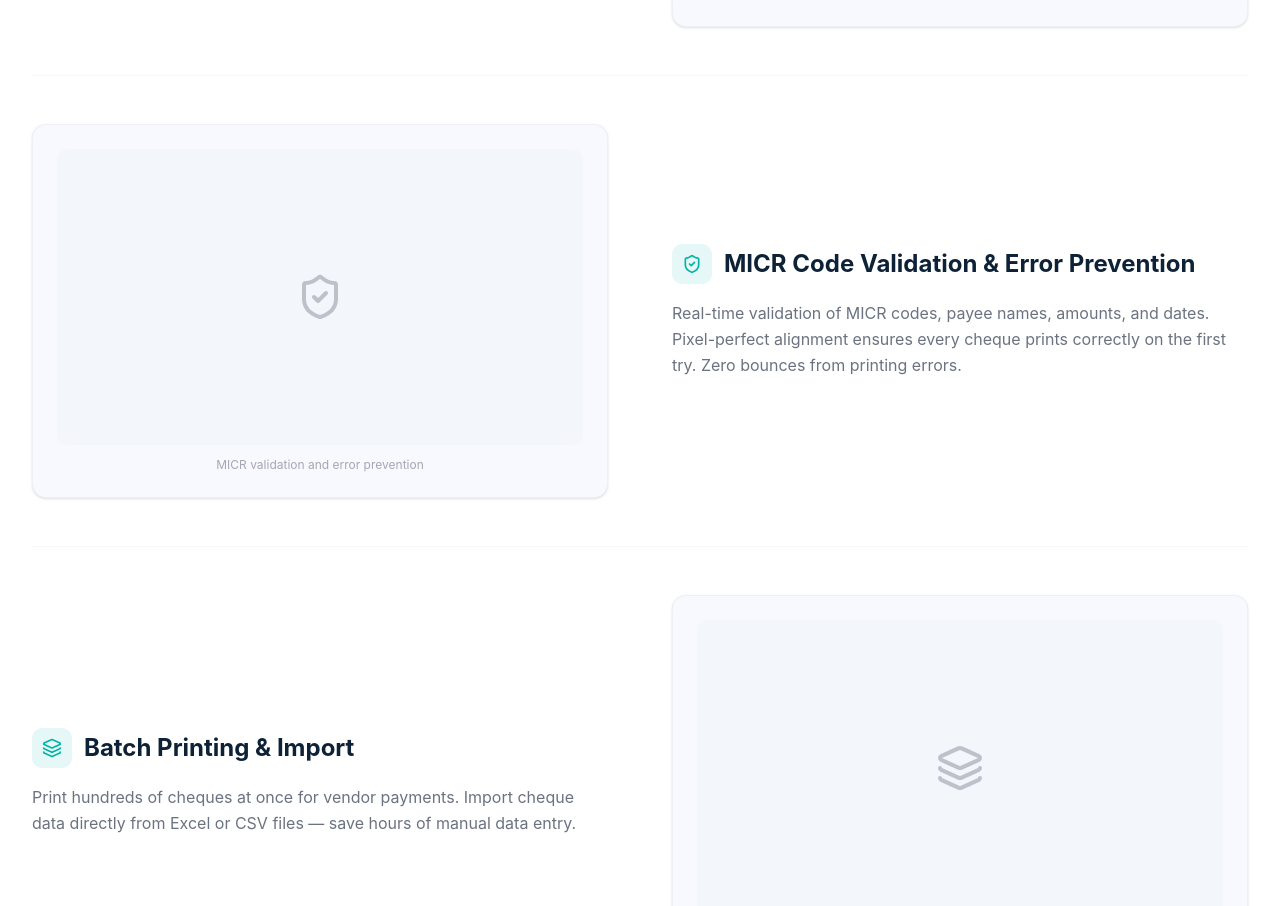
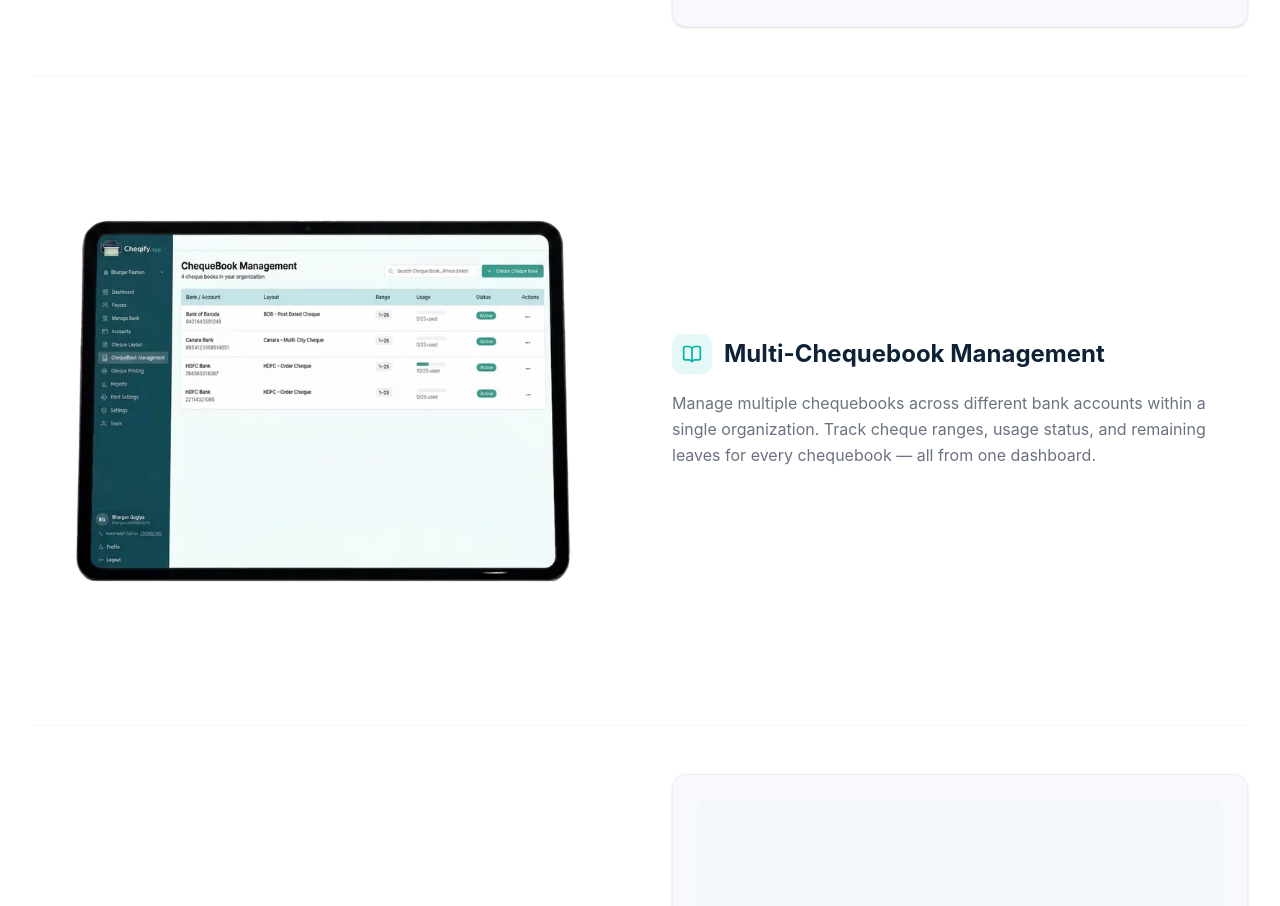
Before and after one commit to ravihirapara/cheqify-website, a Next.js app: page /en/features in a window 1280 px wide. Shown: the part 2122-3028 px from the top of the page. Built offline with nearby package versions, Linux system fonts and the light colour scheme; no server answers; a web font is replaced by a local one.

Commit message:
feat: replace MICR validation feature with Multi-Chequebook Management

```diff
--- a/messages/en.json
+++ b/messages/en.json
@@ -190,9 +190,9 @@
       "feature2Title": "Smart Auto-Fill",
       "feature2Description": "Automatically fills amount in words, formats dates per bank requirements, and suggests payees from your saved contacts. Eliminates manual typing errors completely.",
       "feature2ScreenshotAlt": "Smart auto-fill in action",
-      "feature3Title": "MICR Code Validation & Error Prevention",
-      "feature3Description": "Real-time validation of MICR codes, payee names, amounts, and dates. Pixel-perfect alignment ensures every cheque prints correctly on the first try. Zero bounces from printing errors.",
-      "feature3ScreenshotAlt": "MICR validation and error prevention",
+      "feature3Title": "Multi-Chequebook Management",
+      "feature3Description": "Manage multiple chequebooks across different bank accounts within a single organization. Track cheque ranges, usage status, and remaining leaves for every chequebook — all from one dashboard.",
+      "feature3ScreenshotAlt": "Chequebook management dashboard showing multiple bank accounts and cheque ranges",
       "feature4Title": "Batch Printing & Import",
       "feature4Description": "Print hundreds of cheques at once for vendor payments. Import cheque data directly from Excel or CSV files — save hours of manual data entry.",
       "feature4ScreenshotAlt": "Batch printing and import interface",
--- a/messages/gu.json
+++ b/messages/gu.json
@@ -190,9 +190,9 @@
       "feature2Title": "સ્માર્ટ ઓટો-ફિલ",
       "feature2Description": "આપોઆપ શબ્દોમાં રકમ ભરે છે, બેંક જરૂરિયાતો અનુસાર તારીખો ફોર્મેટ કરે છે, અને તમારા સાચવેલા સંપર્કોમાંથી પ્રાપ્તકર્તા સૂચવે છે. મેન્યુઅલ ટાઇપિંગ ભૂલોને સંપૂર્ણપણે દૂર કરે છે.",
       "feature2ScreenshotAlt": "સ્માર્ટ ઓટો-ફિલ કાર્યમાં",
-      "feature3Title": "MICR કોડ ચકાસણી અને ભૂલ નિવારણ",
-      "feature3Description": "MICR કોડ, પ્રાપ્તકર્તા નામ, રકમ અને તારીખોની રીયલ-ટાઇમ ચકાસણી. પિક્સેલ-પરફેક્ટ અલાઇનમેન્ટ સુનિશ્ચિત કરે છે કે દરેક ચેક પહેલી વારમાં યોગ્ય રીતે છપાય. છાપવાની ભૂલોથી શૂન્ય બાઉન્સ.",
-      "feature3ScreenshotAlt": "MICR ચકાસણી અને ભૂલ નિવારણ",
+      "feature3Title": "મલ્ટી-ચેકબુક મેનેજમેન્ટ",
+      "feature3Description": "એક જ સંસ્થામાં વિવિધ બેંક ખાતાઓની બહુવિધ ચેકબુક મેનેજ કરો. દરેક ચેકબુકની ચેક રેન્જ, ઉપયોગ સ્થિતિ અને બાકીના પાના એક ડેશબોર્ડમાંથી ટ્રેક કરો.",
+      "feature3ScreenshotAlt": "ચેકબુક મેનેજમેન્ટ ડેશબોર્ડ",
       "feature4Title": "બેચ પ્રિન્ટિંગ અને આયાત",
       "feature4Description": "વિક્રેતા ચુકવણી માટે એક સાથે સેંકડો ચેક છાપો. Excel અથવા CSV ફાઇલોમાંથી સીધા ચેક ડેટા આયાત કરો — કલાકોની મેન્યુઅલ ડેટા એન્ટ્રી બચાવો.",
       "feature4ScreenshotAlt": "બેચ પ્રિન્ટિંગ અને આયાત ઇન્ટરફેસ",
--- a/messages/hi.json
+++ b/messages/hi.json
@@ -190,9 +190,9 @@
       "feature2Title": "स्मार्ट ऑटो-फिल",
       "feature2Description": "स्वचालित रूप से शब्दों में राशि भरता है, बैंक आवश्यकताओं के अनुसार तारीखें फ़ॉर्मेट करता है, और आपके सहेजे गए संपर्कों से प्राप्तकर्ता सुझाव देता है। मैनुअल टाइपिंग त्रुटियों को पूरी तरह समाप्त करता है।",
       "feature2ScreenshotAlt": "स्मार्ट ऑटो-फिल कार्य में",
-      "feature3Title": "MICR कोड सत्यापन और त्रुटि रोकथाम",
-      "feature3Description": "MICR कोड, प्राप्तकर्ता नाम, राशि और तारीखों का रीयल-टाइम सत्यापन। पिक्सेल-परफेक्ट अलाइनमेंट सुनिश्चित करता है कि हर चेक पहली बार में सही प्रिंट हो। प्रिंटिंग त्रुटियों से शून्य बाउंस।",
-      "feature3ScreenshotAlt": "MICR सत्यापन और त्रुटि रोकथाम",
+      "feature3Title": "मल्टी-चेकबुक प्रबंधन",
+      "feature3Description": "एक ही संगठन में विभिन्न बैंक खातों की कई चेकबुक प्रबंधित करें। हर चेकबुक की चेक रेंज, उपयोग स्थिति और शेष पत्तियों को एक डैशबोर्ड से ट्रैक करें।",
+      "feature3ScreenshotAlt": "चेकबुक प्रबंधन डैशबोर्ड",
       "feature4Title": "बैच प्रिंटिंग और आयात",
       "feature4Description": "विक्रेता भुगतान के लिए एक साथ सैकड़ों चेक प्रिंट करें। Excel या CSV फ़ाइलों से सीधे चेक डेटा आयात करें — घंटों की मैनुअल डेटा एंट्री बचाएँ।",
       "feature4ScreenshotAlt": "बैच प्रिंटिंग और आयात इंटरफ़ेस",
--- a/src/components/sections/features-core.tsx
+++ b/src/components/sections/features-core.tsx
@@ -5,7 +5,7 @@ import { useTranslations } from "next-intl";
 import {
   Building2,
   Wand2,
-  ShieldCheck,
+  BookOpen,
   Layers,
   GitGraph,
   Bell,
@@ -19,7 +19,7 @@ import { cn } from "~/lib/utils";
 const FEATURES = [
   { index: 1, icon: Building2 },
   { index: 2, icon: Wand2 },
-  { index: 3, icon: ShieldCheck },
+  { index: 3, icon: BookOpen },
   { index: 4, icon: Layers },
   { index: 5, icon: GitGraph },
   { index: 6, icon: Bell },
@@ -78,6 +78,16 @@ export function FeaturesCore() {
                           className="h-auto w-full"
                         />
                       </div>
+                    ) : feature.index === 3 ? (
+                      <div className="w-full">
+                        <Image
+                          src="/images/chequebook-management.webp"
+                          alt={t("feature3ScreenshotAlt")}
+                          width={800}
+                          height={600}
+                          className="h-auto w-full"
+                        />
+                      </div>
                     ) : (
                     <div className="overflow-hidden rounded-xl border border-border/50 bg-background p-6 shadow-sm">
                       <div className="flex aspect-video items-center justify-center rounded-lg bg-muted/50">
```
Also changed, not shown: public/images/chequebook-management.webp (added).
